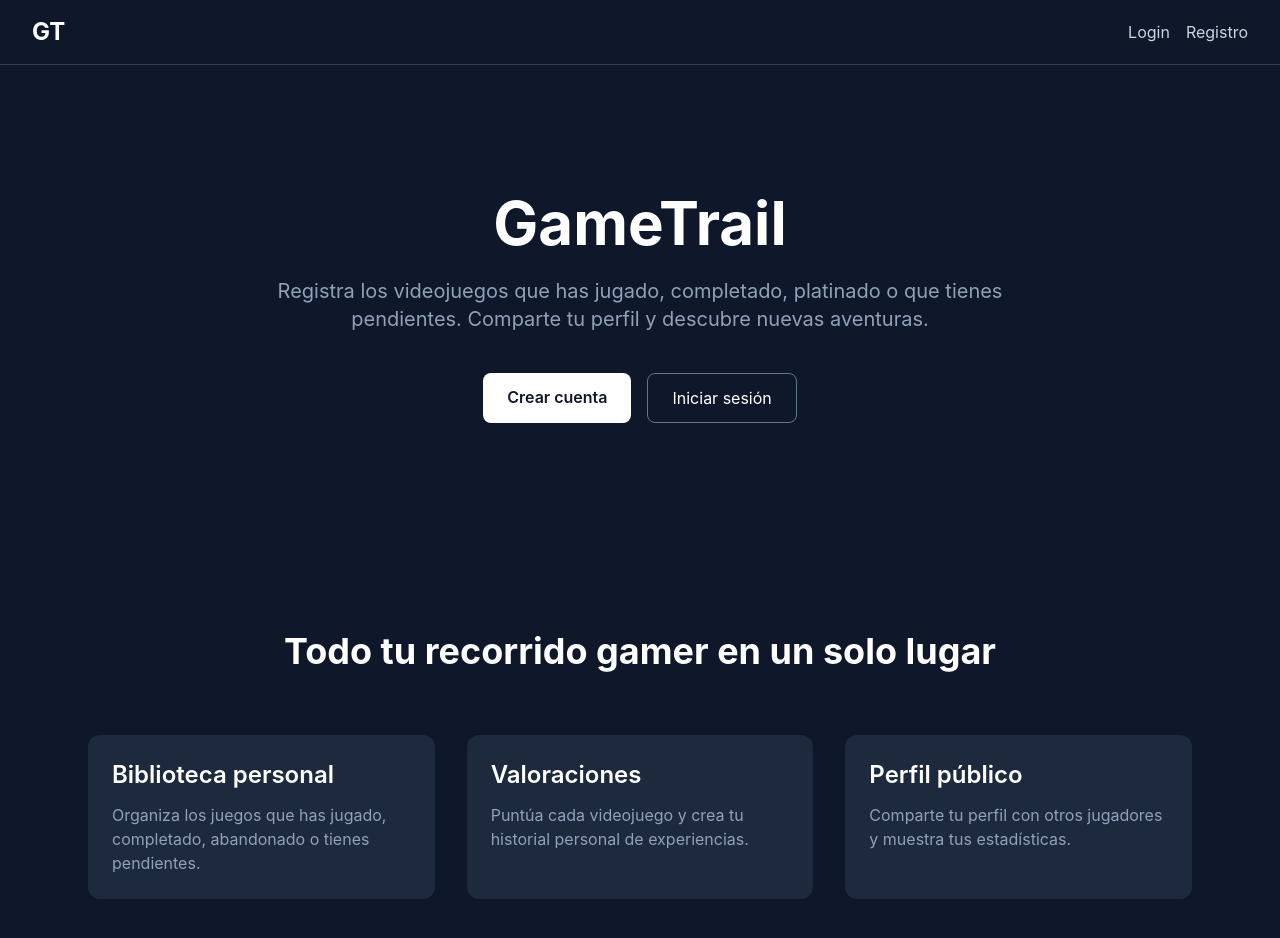
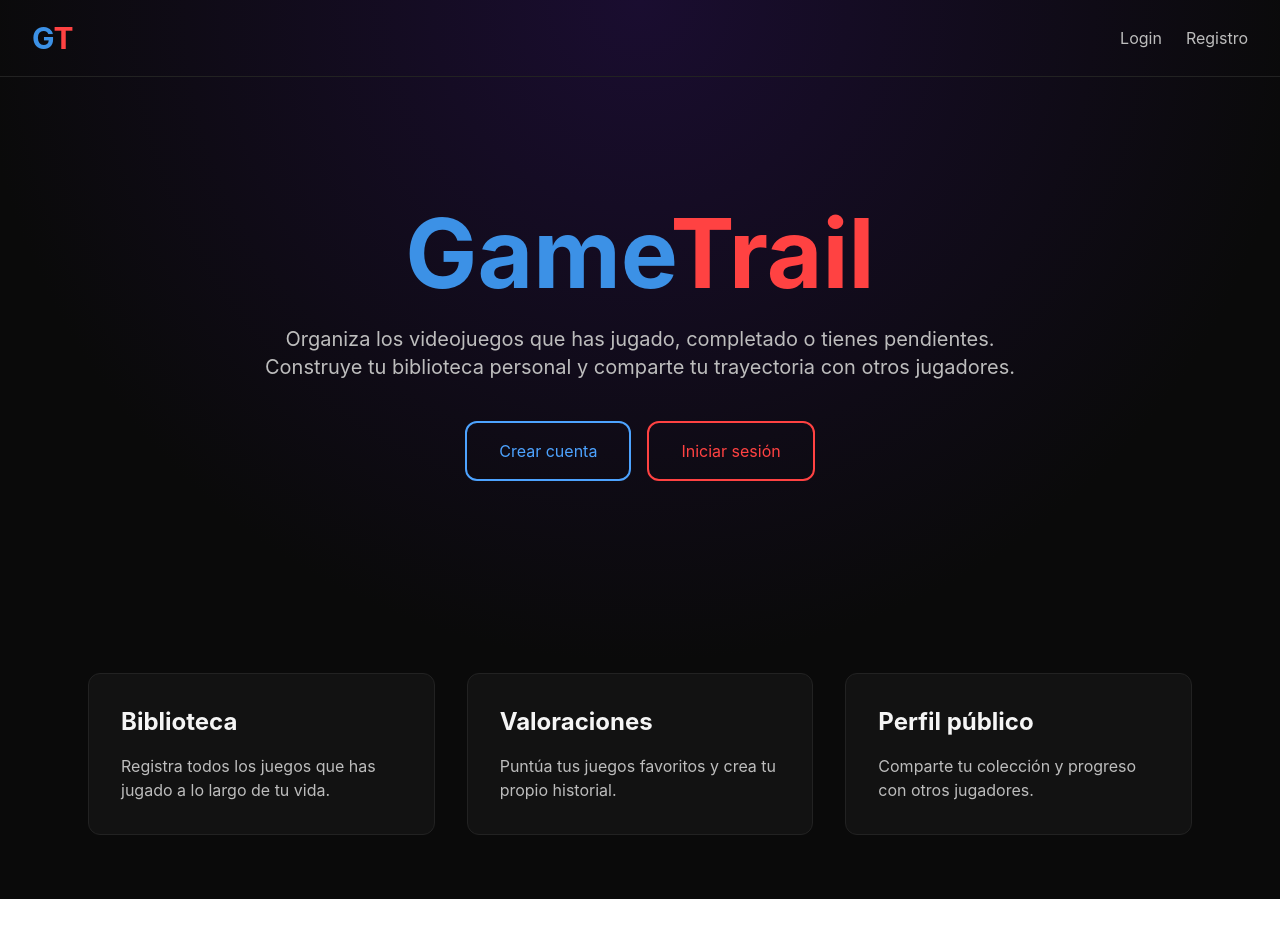
Before and after one commit to Irusito/GameTrail, a React app in the folder frontend/: page / in a window 1280 px wide. Shown: the top 938 px of the page. After the commit the page ends 899 px from the top, so only its background shows below. Built offline with nearby package versions, Linux system fonts and the light colour scheme; the HTML template or start-up script is replaced by a standard one.

Commit message:
Diseño inicial y colores

```diff
--- a/frontend/src/App.jsx
+++ b/frontend/src/App.jsx
@@ -10,7 +10,13 @@ import Profile from "./pages/Profile";
 export default function App() {
   return (
     <BrowserRouter>
-      <div className="min-h-screen bg-slate-900 text-white">
+      <div
+  className="min-h-screen text-[#F5F5F5]"
+  style={{
+    background:
+      "radial-gradient(circle at top, #1A0D30 0%, #0A0A0A 60%)",
+  }}
+>
         <Navbar />
 
         <Routes>
--- a/frontend/src/components/Navbar.jsx
+++ b/frontend/src/components/Navbar.jsx
@@ -2,20 +2,24 @@ import { Link } from "react-router-dom";
 
 export default function Navbar() {
   return (
-    <nav className="flex justify-between items-center px-8 py-4 border-b border-slate-700">
-      <Link
-        to="/"
-        className="text-2xl font-bold text-white"
-      >
-        GT
+    <nav className="flex justify-between items-center px-8 py-5 border-b border-[#222]">
+      <Link to="/" className="text-3xl font-bold">
+        <span className="text-[#3C91E6]">G</span>
+        <span className="text-[#FF4242]">T</span>
       </Link>
 
-      <div className="flex gap-4">
-        <Link to="/login" className="text-slate-300 hover:text-white">
+      <div className="flex gap-6">
+        <Link
+          to="/login"
+          className="text-[#BDBDBD] hover:text-white transition"
+        >
           Login
         </Link>
 
-        <Link to="/register" className="text-slate-300 hover:text-white">
+        <Link
+          to="/register"
+          className="text-[#BDBDBD] hover:text-white transition"
+        >
           Registro
         </Link>
       </div>
--- /dev/null
+++ b/frontend/src/constants/theme.js
@@ -0,0 +1,15 @@
+export const theme = {
+  colors: {
+    background: "#0A0A0A",
+    purple: "#1A0D30",
+
+    blue: "#3C91E6",
+    blueHover: "#5CA7EE",
+
+    red: "#FF4242",
+    redHover: "#FF5D5D",
+
+    text: "#F5F5F5",
+    textSecondary: "#BDBDBD",
+  },
+};
--- a/frontend/src/pages/Home.jsx
+++ b/frontend/src/pages/Home.jsx
@@ -3,72 +3,86 @@ import { Link } from "react-router-dom";
 export default function Home() {
   return (
     <main>
-      {/* Hero */}
-      <section className="flex flex-col items-center justify-center text-center py-32 px-6">
-        <h1 className="text-6xl font-bold mb-6">
-          GameTrail
-        </h1>
+      <section className="max-w-6xl mx-auto px-6 py-32 text-center">
+        <h1 className="text-7xl md:text-8xl font-bold mb-6">
+  <span className="text-[#3C91E6]">Game</span>
+  <span className="text-[#FF4242]">Trail</span>
+</h1>
 
-        <p className="text-xl text-slate-400 max-w-3xl mb-10">
-          Registra los videojuegos que has jugado, completado,
-          platinado o que tienes pendientes. Comparte tu perfil
-          y descubre nuevas aventuras.
-        </p>
+        <p className="text-xl text-[#BDBDBD] max-w-3xl mx-auto mb-10">
+ Organiza los videojuegos que has jugado,
+completado o tienes pendientes. <br></br>
 
-        <div className="flex gap-4">
+Construye tu biblioteca personal y comparte
+tu trayectoria con otros jugadores.
+</p>
+
+        <div className="flex justify-center gap-4">
           <Link
             to="/register"
-            className="bg-white text-slate-900 px-6 py-3 rounded-lg font-semibold hover:bg-slate-200 transition"
+           className="
+border-2
+border-[#4DA3FF]
+text-[#4DA3FF]
+px-8 py-4
+rounded-xl
+hover:bg-[#4DA3FF]
+hover:text-white
+transition-all
+duration-300
+"
           >
             Crear cuenta
           </Link>
 
           <Link
             to="/login"
-            className="border border-slate-500 px-6 py-3 rounded-lg hover:bg-slate-800 transition"
+className="
+border-2
+border-[#FF4242]
+text-[#FF4242]
+px-8 py-4
+rounded-xl
+hover:bg-[#FF4242]
+hover:text-white
+transition-all
+duration-300
+"
           >
             Iniciar sesión
           </Link>
         </div>
       </section>
 
-      {/* Características */}
-      <section className="max-w-6xl mx-auto px-6 py-20">
-        <h2 className="text-4xl font-bold text-center mb-16">
-          Todo tu recorrido gamer en un solo lugar
-        </h2>
-
+      <section className="max-w-6xl mx-auto px-6 py-16">
         <div className="grid md:grid-cols-3 gap-8">
-          <div className="bg-slate-800 p-6 rounded-xl">
-            <h3 className="text-2xl font-semibold mb-3">
-              Biblioteca personal
+          <div className="bg-[#121212] p-8 rounded-xl border border-[#222]">
+            <h3 className="text-2xl font-bold mb-4">
+              Biblioteca
             </h3>
 
-            <p className="text-slate-400">
-              Organiza los juegos que has jugado, completado,
-              abandonado o tienes pendientes.
+            <p className="text-[#BDBDBD]">
+              Registra todos los juegos que has jugado a lo largo de tu vida.
             </p>
           </div>
 
-          <div className="bg-slate-800 p-6 rounded-xl">
-            <h3 className="text-2xl font-semibold mb-3">
+          <div className="bg-[#121212] p-8 rounded-xl border border-[#222]">
+            <h3 className="text-2xl font-bold mb-4">
               Valoraciones
             </h3>
 
-            <p className="text-slate-400">
-              Puntúa cada videojuego y crea tu historial
-              personal de experiencias.
+            <p className="text-[#BDBDBD]">
+              Puntúa tus juegos favoritos y crea tu propio historial.
             </p>
           </div>
 
-          <div className="bg-slate-800 p-6 rounded-xl">
-            <h3 className="text-2xl font-semibold mb-3">
+          <div className="bg-[#121212] p-8 rounded-xl border border-[#222]">
+            <h3 className="text-2xl font-bold mb-4">
               Perfil público
             </h3>
 
-            <p className="text-slate-400">
-              Comparte tu perfil con otros jugadores y muestra
-              tus estadísticas.
+            <p className="text-[#BDBDBD]">
+              Comparte tu colección y progreso con otros jugadores.
             </p>
           </div>
         </div>
```
